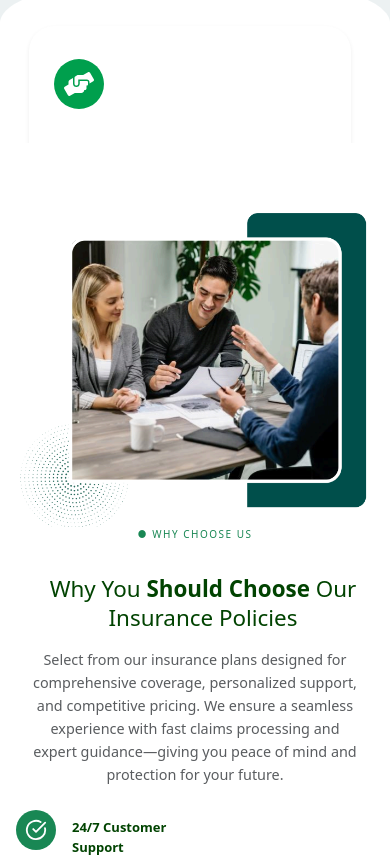
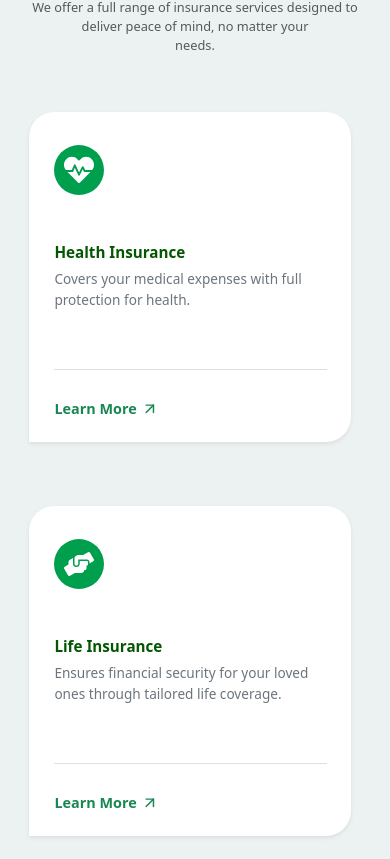
Before and after one commit to Prit1011/sureinsure, a React (Vite) app in the folder Frontend/: page / in a window 390 px wide. Shown: the part 2382-3241 px from the top of the page. Built offline with nearby package versions, Linux system fonts and the light colour scheme.

Commit message:
services component are more responsive

```diff
--- a/Frontend/src/index.css
+++ b/Frontend/src/index.css
@@ -58,6 +58,12 @@
 }
 
 @media (max-width: 767.98px) {
+  .services-section {
+    margin-top: 30rem;
+    padding-top: 8rem;
+    padding-bottom: 6rem;
+     min-height: 130rem;
+  }
   .services-heading {
     font-size: 1.7rem !important;
   }
@@ -92,6 +98,8 @@
 /* why us */
 @media (max-width: 991.98px) {
   .hero-section {
+    margin-top: -7rem;
+    margin-bottom: 10rem;
     padding: 2rem 1rem !important;
   }
 
--- a/Frontend/src/landing_page/Services.jsx
+++ b/Frontend/src/landing_page/Services.jsx
@@ -29,7 +29,7 @@ const services = [
 
 const Services = () => {
   return (
-    <section
+    <section className="services-section"
       style={{
         backgroundColor: "#ecf1f2",
         padding: "4rem 1rem",
@@ -54,7 +54,7 @@ const Services = () => {
       ></div>
 
       <Container style={{ position: "relative", zIndex: 2 }}>
-        <div className="text-center mb-4">
+        <div className="text-center mb-4 service-main">
           <p
             className="text-success fw-medium mb-1"
             style={{ letterSpacing: "2px", fontSize: "0.75rem" }}
--- a/Frontend/src/landing_page/Work.jsx
+++ b/Frontend/src/landing_page/Work.jsx
@@ -290,7 +290,7 @@ export default function InsuranceSteps() {
           A Simple Process to <strong>Get Covered</strong> with Ease
         </h2>
 
-        <p className="text-center text-secondary mb-4 mb-lg-5 pt-1 mx-auto" style={{
+        <p className="text-center text-secondary mb-5 mb-lg-5 pt-1 mx-auto" style={{
             maxWidth: "620px",
             fontSize: "0.80rem",
             lineHeight: 1.5,
```
